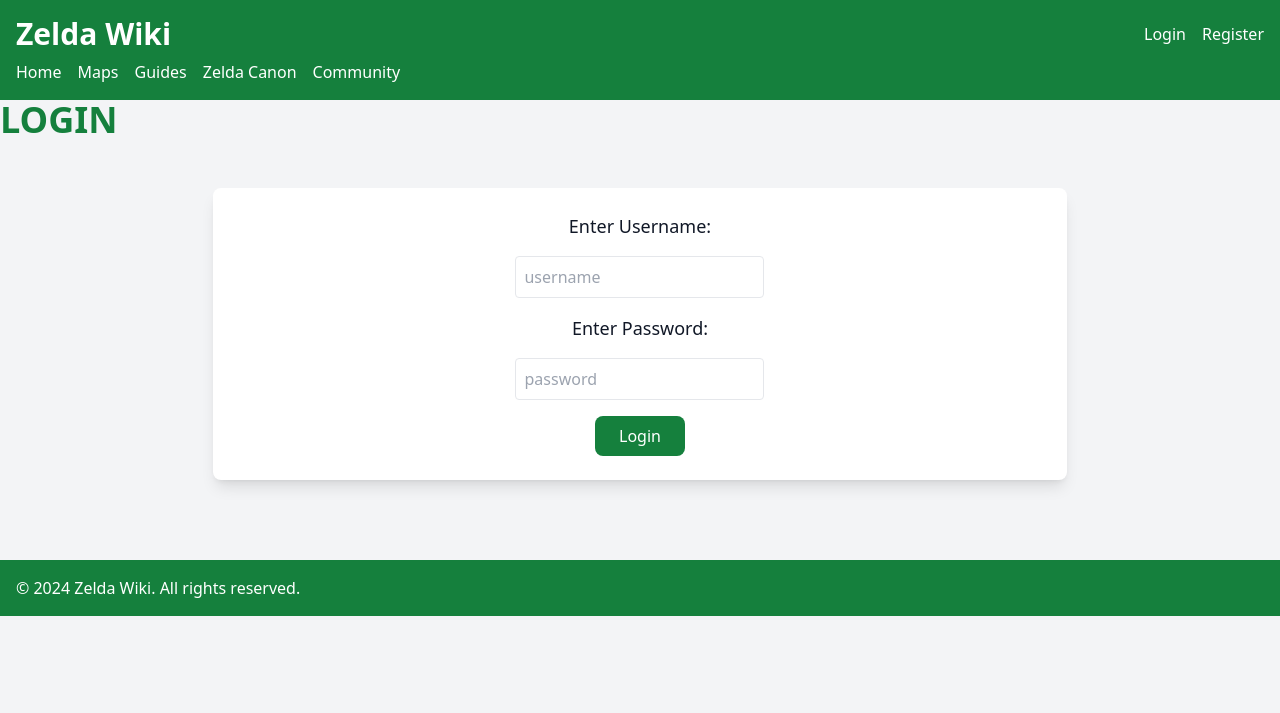
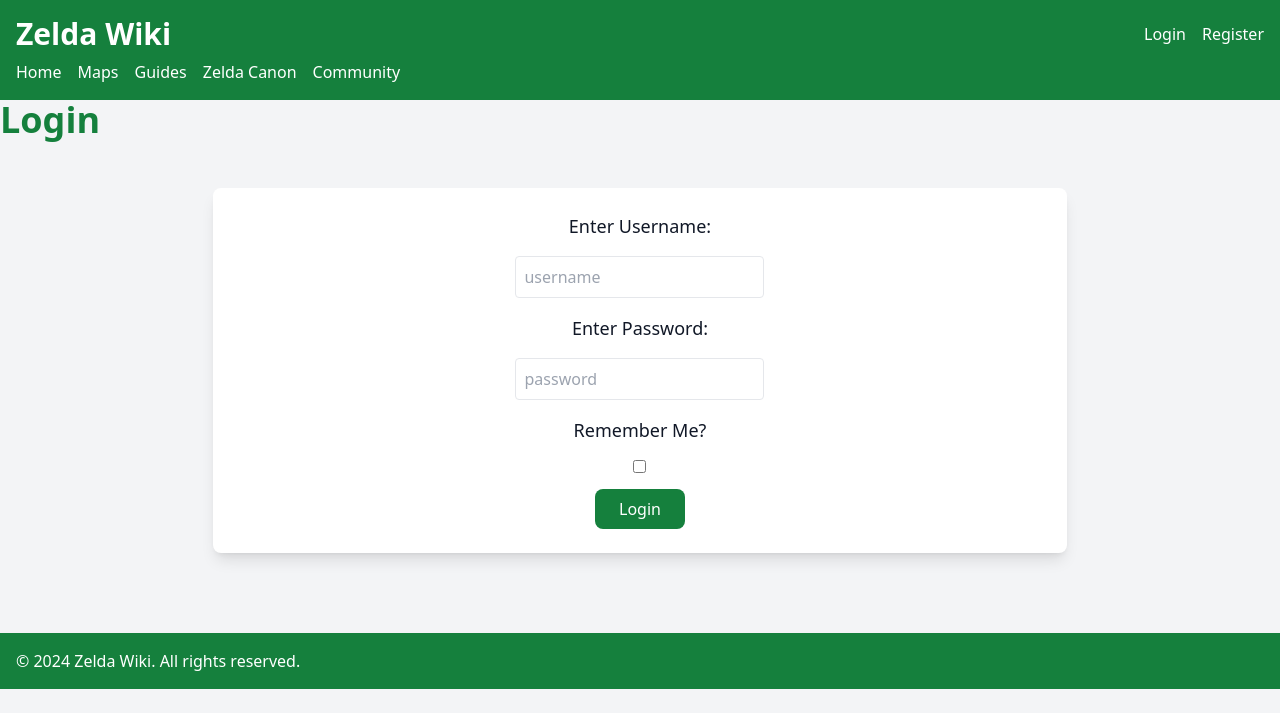
Before and after one commit to tul51522/Zelda-Wiki, a Flask app: page /login in a window 1280 px wide. Shown: the top 713 px of the page. Run offline with Flask 3, Linux system fonts and the light colour scheme; some libraries are stand-ins or nearby versions.

Commit message:
added rememberme functionality

```diff
--- a/app.py
+++ b/app.py
@@ -177,6 +177,14 @@
         ph = PasswordHasher(hash_len = 64)
         username = request.form.get("username")
         password = request.form.get("password")
+        checkbox = request.form.get('rememberme')
+
+        if checkbox:
+            print("checkbox true")
+            checked = True
+        else:
+            print("checkbox false")
+            checked = False
 
         cursor.execute('''SELECT * FROM USERS WHERE USERNAME = %s''',(username,))
         user = cursor.fetchone()
@@ -189,7 +197,7 @@
             if ph.verify(user[3], password):
                 flash("Login Successful", 'success')
                 userObj = User(id = user[0], email=user[2], username=user[1])
-                login_user(userObj)
+                login_user(userObj, remember = checked)
 
                 next_page = request.args.get("next")
                 print(f'Next Page is {next_page}')
--- a/templates/login.html
+++ b/templates/login.html
@@ -1,13 +1,15 @@
 {% extends 'base.html' %}
 
 {% block content %}
-    <h1 class="text-4xl font-bold text-green-700 ">LOGIN</h1>
+    <h1 class="text-4xl font-bold text-green-700 ">Login</h1>
     <div class="flex justify-center items-center py-12">
         <form action="{{ url_for('login')}}" method="post" class="bg-white p-6 w-2/3 rounded-lg shadow-lg flex flex-col items-center space-y-4">
             <label for="username" class="text-lg">Enter Username: </label>
             <input type="text" id="username" name="username" placeholder="username" class="p-2 border rounded ">
             <label for="password" class="text-lg">Enter Password: </label>
             <input type="password" id="password" name="password" placeholder="password" class="p-2 border rounded ">
+            <label for="rememberme" class="text-lg">Remember Me? </label>
+            <input type="checkbox" id="rememberme" name="rememberme" value="rememberme">
         <button type="submit" class="bg-green-700 text-white px-6 py-2 rounded-lg hover:bg-green-800 mt-4">Login</button>
     </div>
 
```
